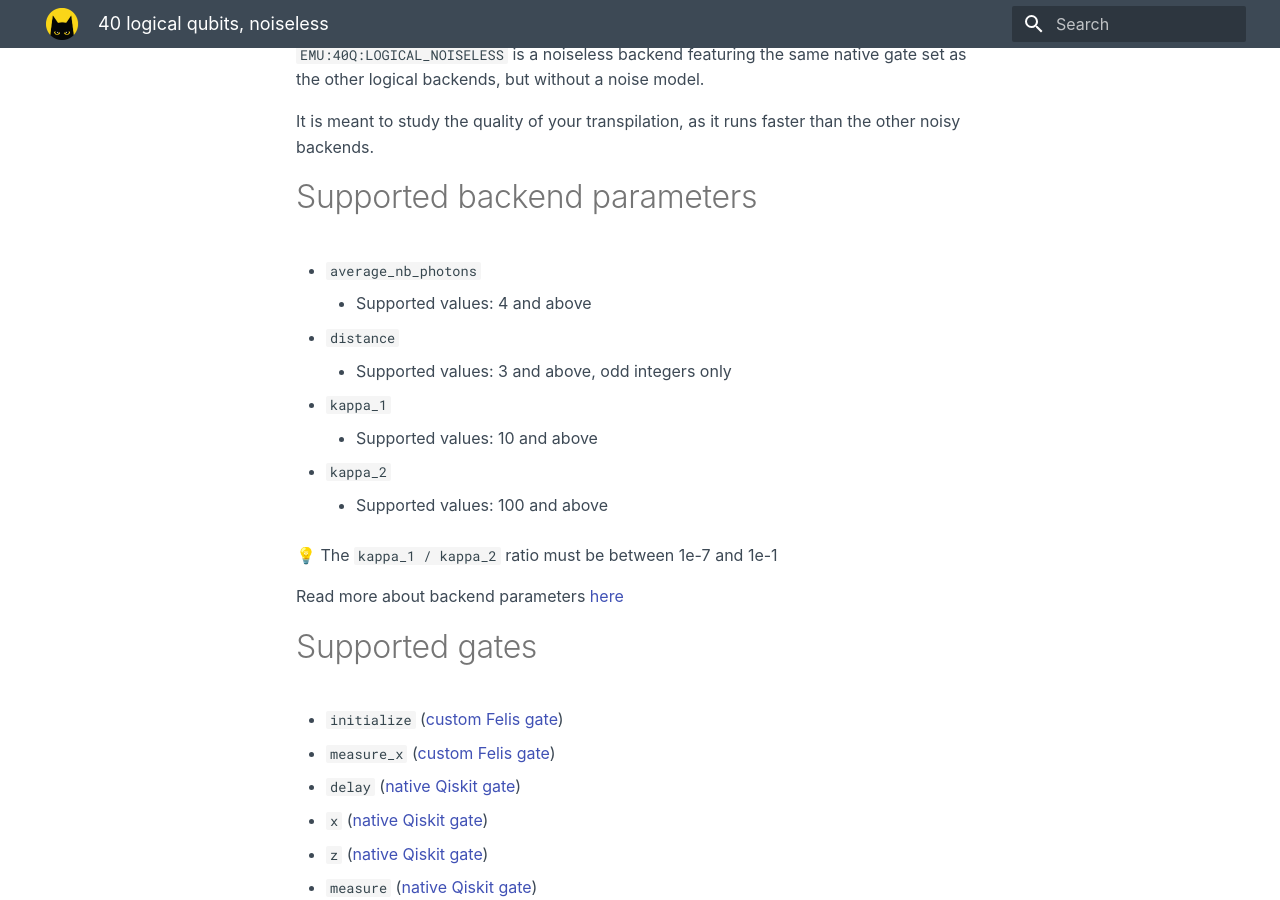
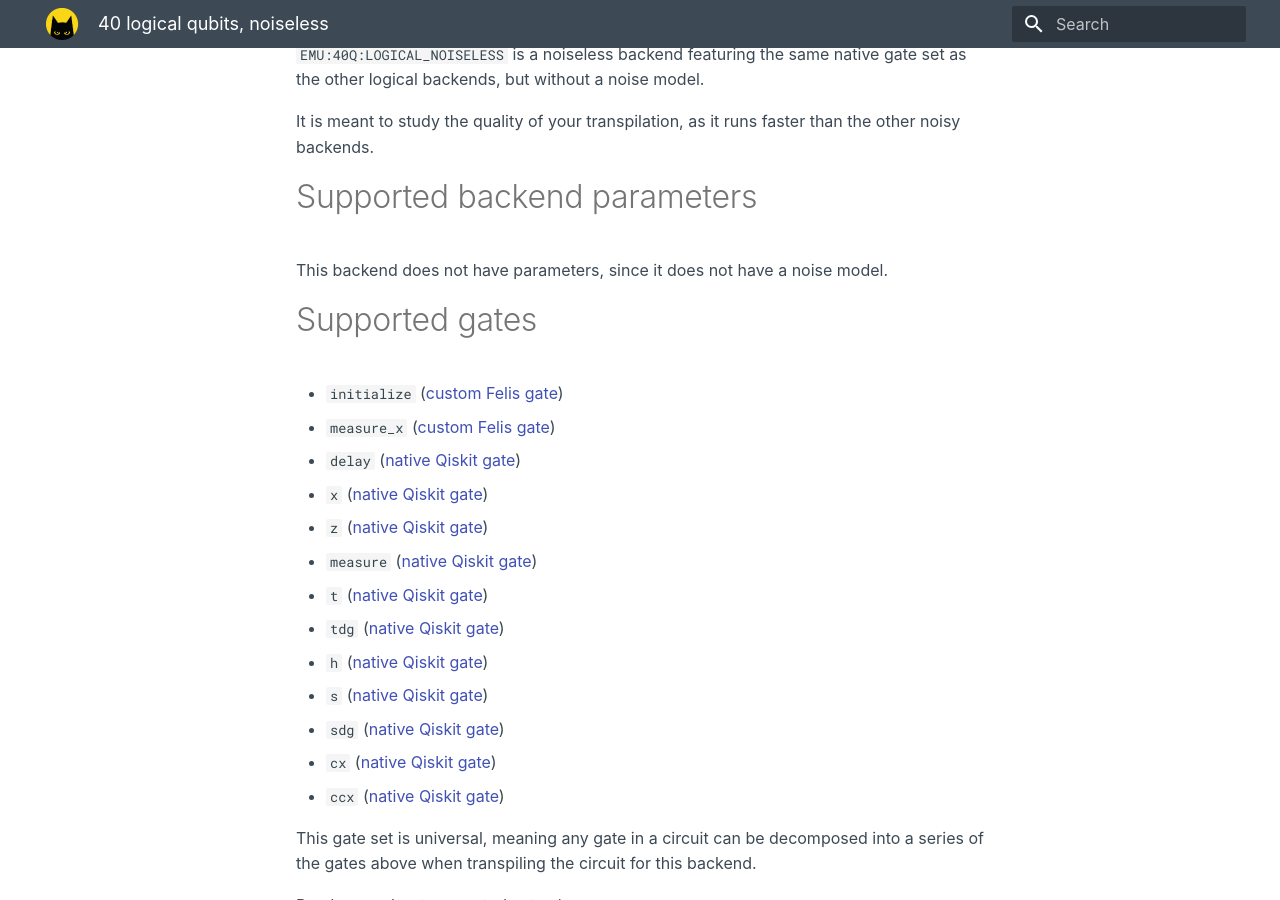
Before and after one commit to Alice-Bob-SW/felis, an MkDocs documentation site: the page built from docs/backends/backends_list/logical_noiseless.md, in a window 1280 px wide and 900 px high, scrolled down 309 px. Built offline with MkDocs 1.6.1 and Material for MkDocs 9.7.7, drawn with Linux system fonts in a browser that asks for light colours.

Commit message:
Fixed parameters in LOGICAL_NOISELESS

```diff
--- a/docs/backends/backends_list/logical_noiseless.md
+++ b/docs/backends/backends_list/logical_noiseless.md
@@ -9,18 +9,7 @@
 It is meant to study the quality of your transpilation, as it runs faster than the other noisy backends.
 
 # Supported backend parameters
-- `average_nb_photons`
-    - Supported values: 4 and above
-- `distance`
-    - Supported values: 3 and above, odd integers only
-- `kappa_1`
-    - Supported values: 10 and above
-- `kappa_2`
-    - Supported values: 100 and above
-
-💡 The `kappa_1 / kappa_2` ratio must be between 1e-7 and 1e-1
-
-Read more about backend parameters [here](../set_parameters.md)
+This backend does not have parameters, since it does not have a noise model.
 
 # Supported gates
 - `initialize` ([custom Felis gate](../../reference/supported_instructions.md))
```
